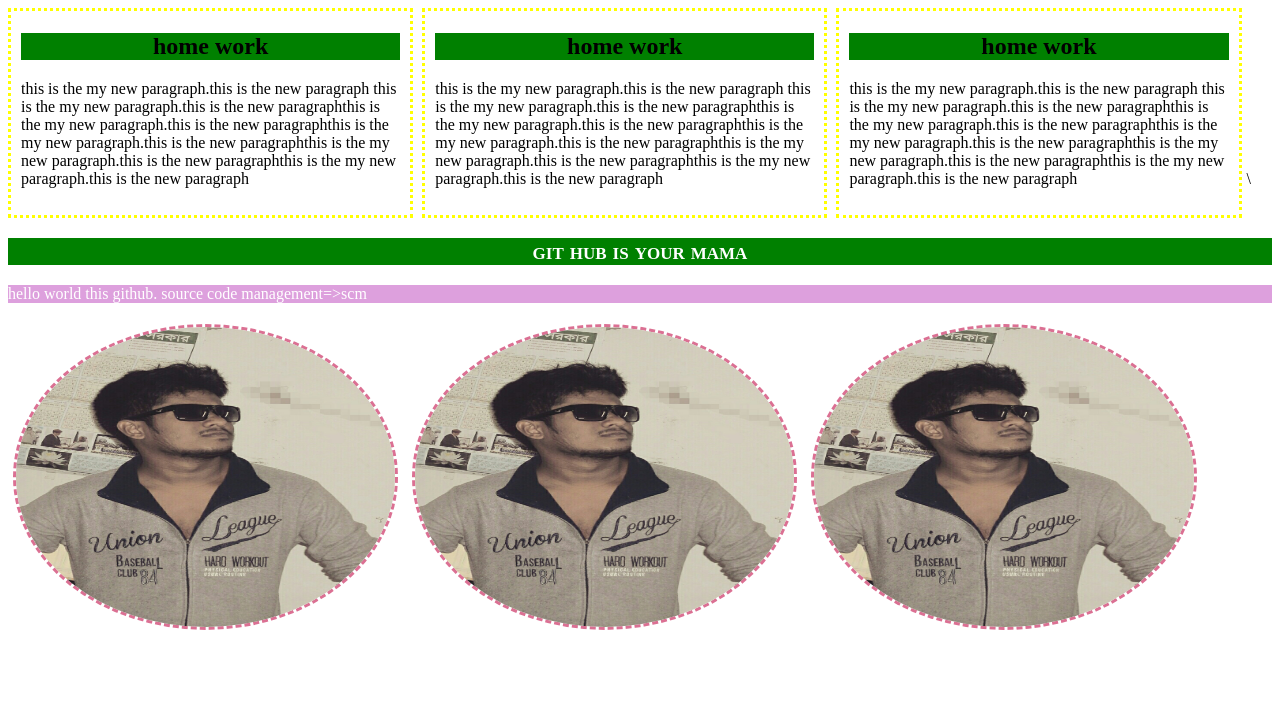
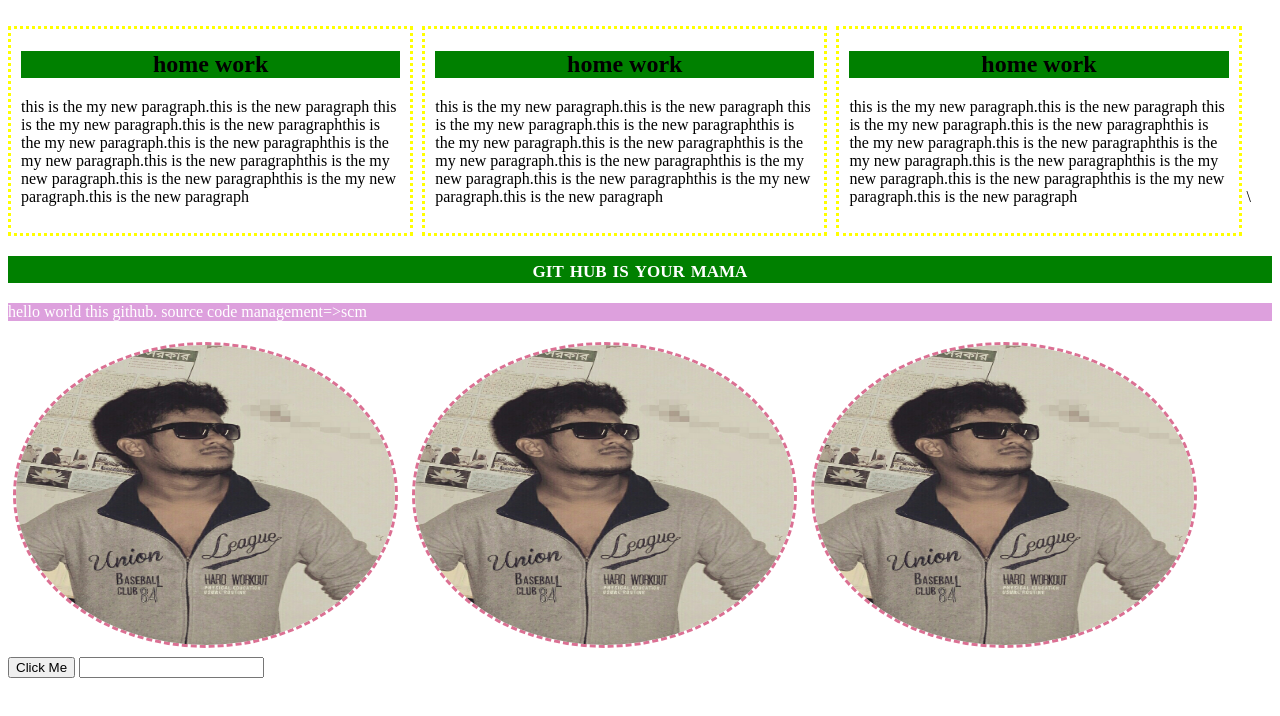
Before and after one commit to Hasan-star-creat/hero-2nd-project, a plain HTML site: page index.html in a window 1280 px wide. Drawn offline with Linux system fonts and the light colour scheme.

Commit message:
button & input added

```diff
--- a/index.html
+++ b/index.html
@@ -6,7 +6,7 @@
     <title>git practicing | project</title>
     <link rel="stylesheet" href="style.css">
 </head>
-<body>
+<br>
     <div class="wrapper">
         <h2>home work</h2>
         <p>this is the my new paragraph.this is the new paragraph this is the my new paragraph.this is the new paragraphthis is the my new paragraph.this is the new paragraphthis is the my new paragraph.this is the new paragraphthis is the my new paragraph.this is the new paragraphthis is the my new paragraph.this is the new paragraph</p>
@@ -23,7 +23,10 @@
 <p class="pag">hello world this github. source code management=>scm</p>
 <img src="images/me.png" alt="this is image">
 <img src="images/me.png" alt="this is image">
-<img src="images/me.png" alt="this is image">
-
+<img src="images/me.png" alt="this is image"></br>
+<button>
+    Click Me
+</button>
+    <input type="text">
 </body>
 </html>
```
